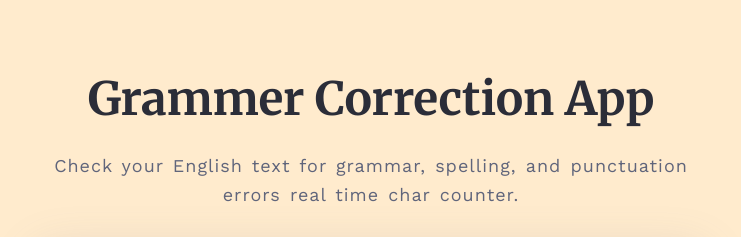
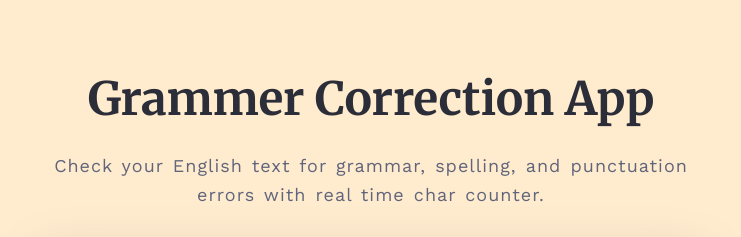
Before and after one commit to Samik072/Grammer_correction_app, a plain HTML site: page index.html in a window 1280 px wide. Shown: the top 237 px of the page, without its empty margins (269-1010 px from the left). Drawn offline with nearby package versions, Linux system fonts and the light colour scheme.

Commit message:
Update index.html

```diff
--- a/index.html
+++ b/index.html
@@ -11,7 +11,7 @@
     <div class="container">
       <h2>Grammer Correction App</h2>
       <p>
-        Check your English text for grammar, spelling, and punctuation errors real time char counter.
+        Check your English text for grammar, spelling, and punctuation errors with real time char counter.
       </p>
 
       <textarea
```
